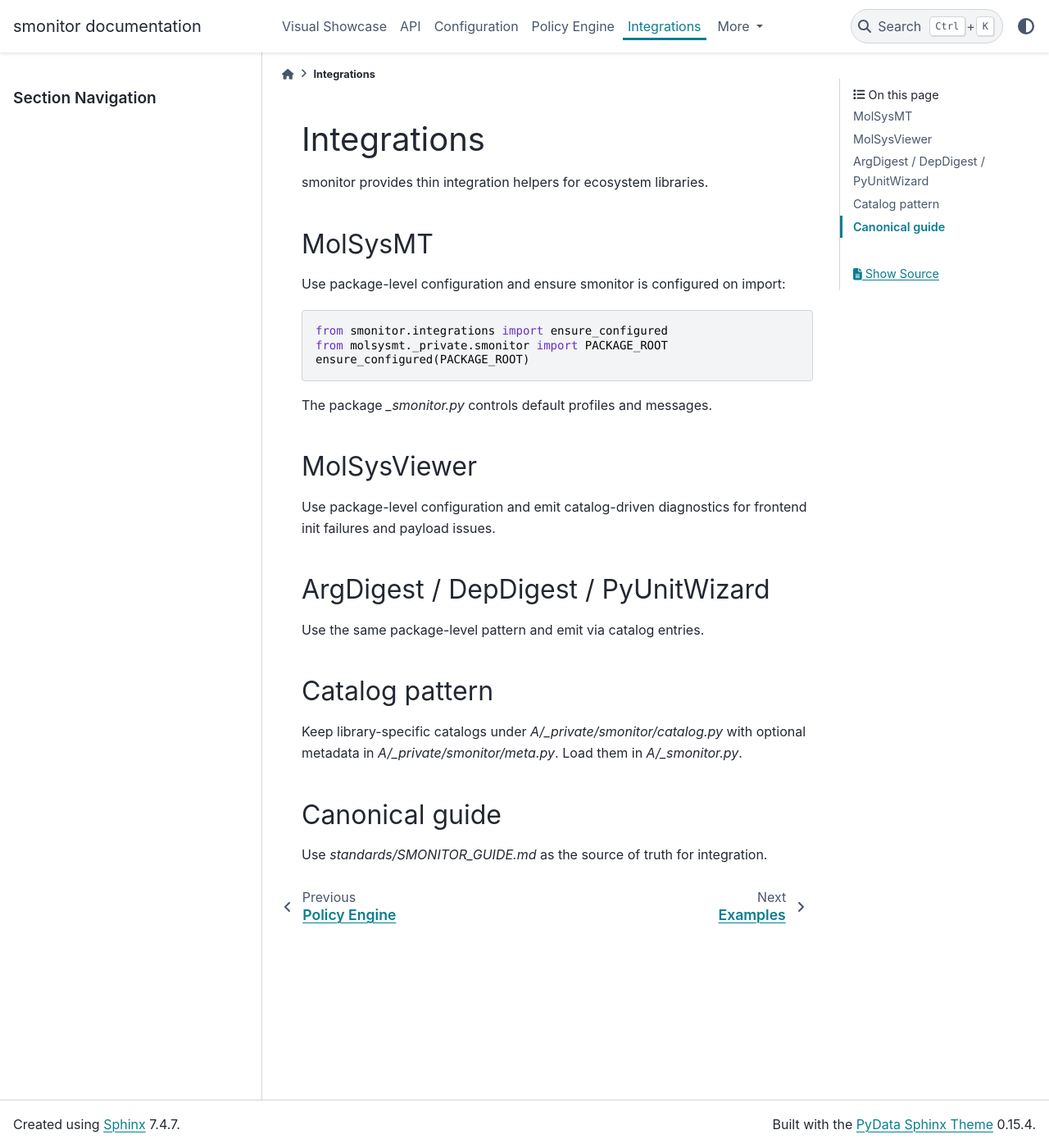
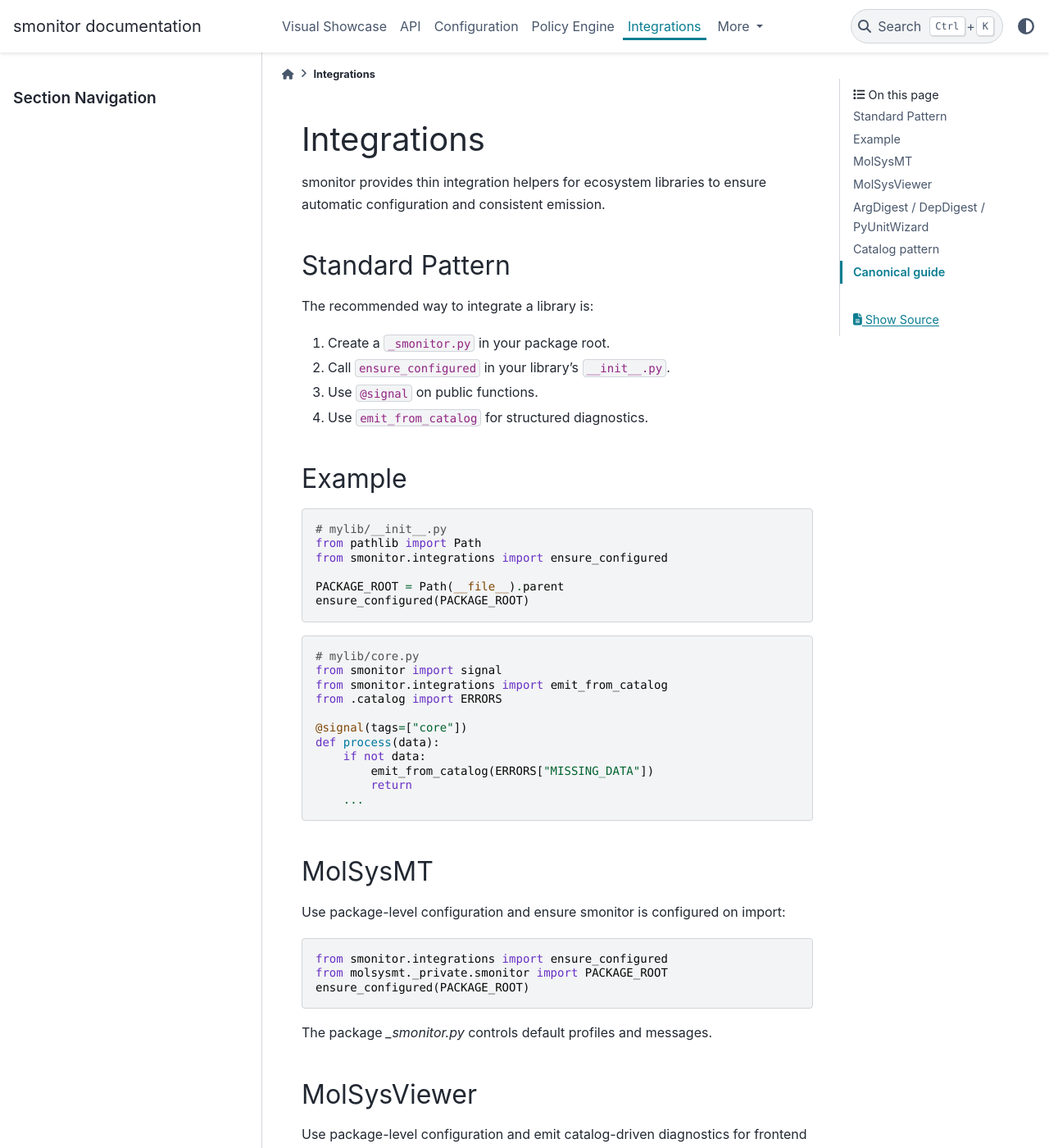
Before and after one commit to uibcdf/smonitor, a Sphinx documentation site: the page built from docs/integration.rst, in a window 1280 px wide and 1400 px high. Shown: the whole window at 82% size. Built offline with Sphinx 7.4.7 and the PyData theme 0.15.4, drawn with Linux system fonts in a browser that asks for light colours.

Commit message:
Docs: complete documentation polish covering profiling spans, signals, and integrations

```diff
--- a/docs/integration.rst
+++ b/docs/integration.rst
@@ -1,7 +1,44 @@
 Integrations
 ============
 
-smonitor provides thin integration helpers for ecosystem libraries.
+smonitor provides thin integration helpers for ecosystem libraries to ensure
+automatic configuration and consistent emission.
+
+Standard Pattern
+----------------
+
+The recommended way to integrate a library is:
+
+1. Create a ``_smonitor.py`` in your package root.
+2. Call ``ensure_configured`` in your library's ``__init__.py``.
+3. Use ``@signal`` on public functions.
+4. Use ``emit_from_catalog`` for structured diagnostics.
+
+Example
+-------
+
+.. code-block:: python
+
+  # mylib/__init__.py
+  from pathlib import Path
+  from smonitor.integrations import ensure_configured
+
+  PACKAGE_ROOT = Path(__file__).parent
+  ensure_configured(PACKAGE_ROOT)
+
+.. code-block:: python
+
+  # mylib/core.py
+  from smonitor import signal
+  from smonitor.integrations import emit_from_catalog
+  from .catalog import ERRORS
+
+  @signal(tags=["core"])
+  def process(data):
+      if not data:
+          emit_from_catalog(ERRORS["MISSING_DATA"])
+          return
+      ...
 
 MolSysMT
 --------
```
Also changed, not shown: docs/api.rst (+25 -4 lines), docs/codes.rst (+30 -2 lines), docs/profiling.rst (+33 -5 lines).
